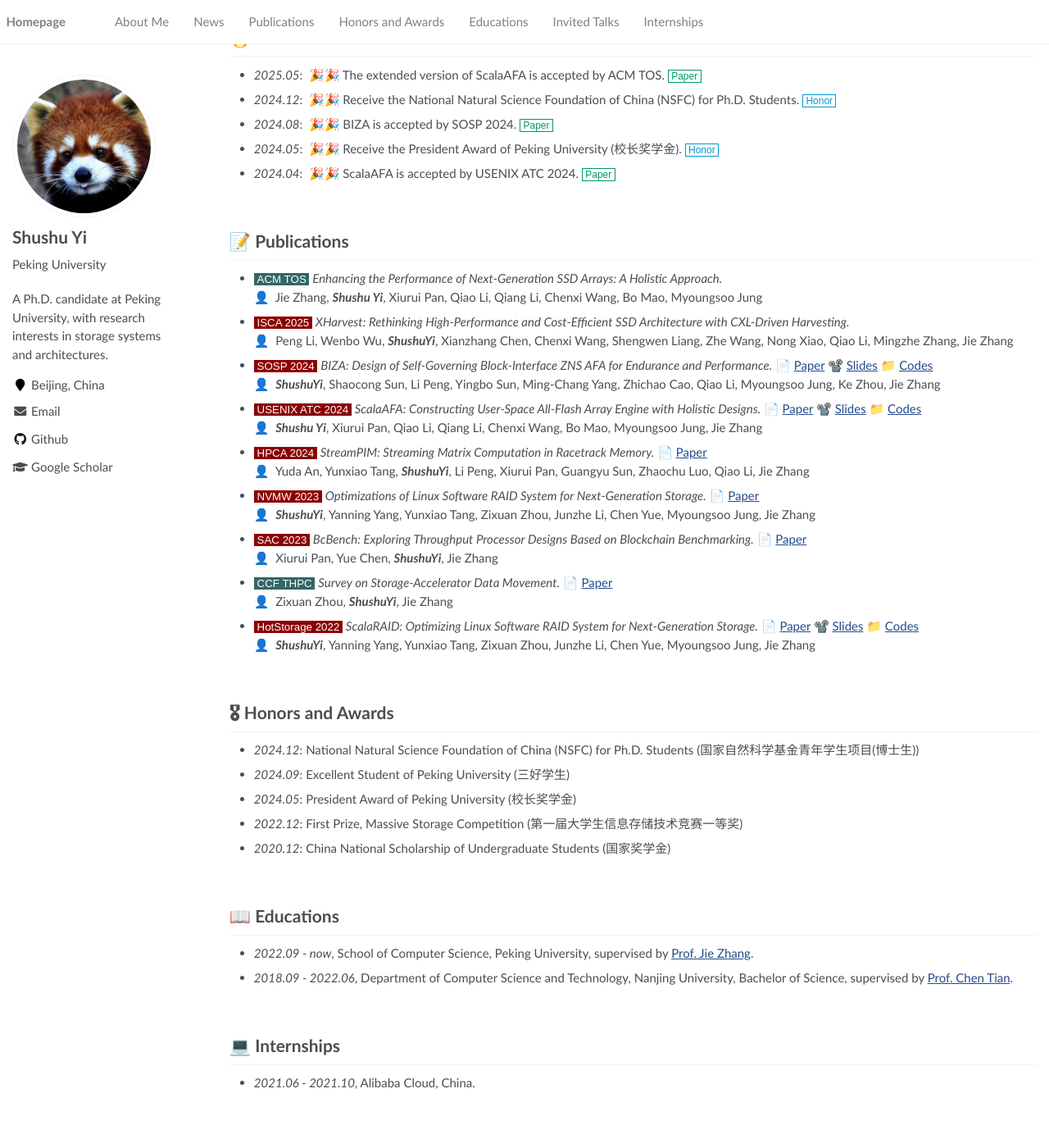
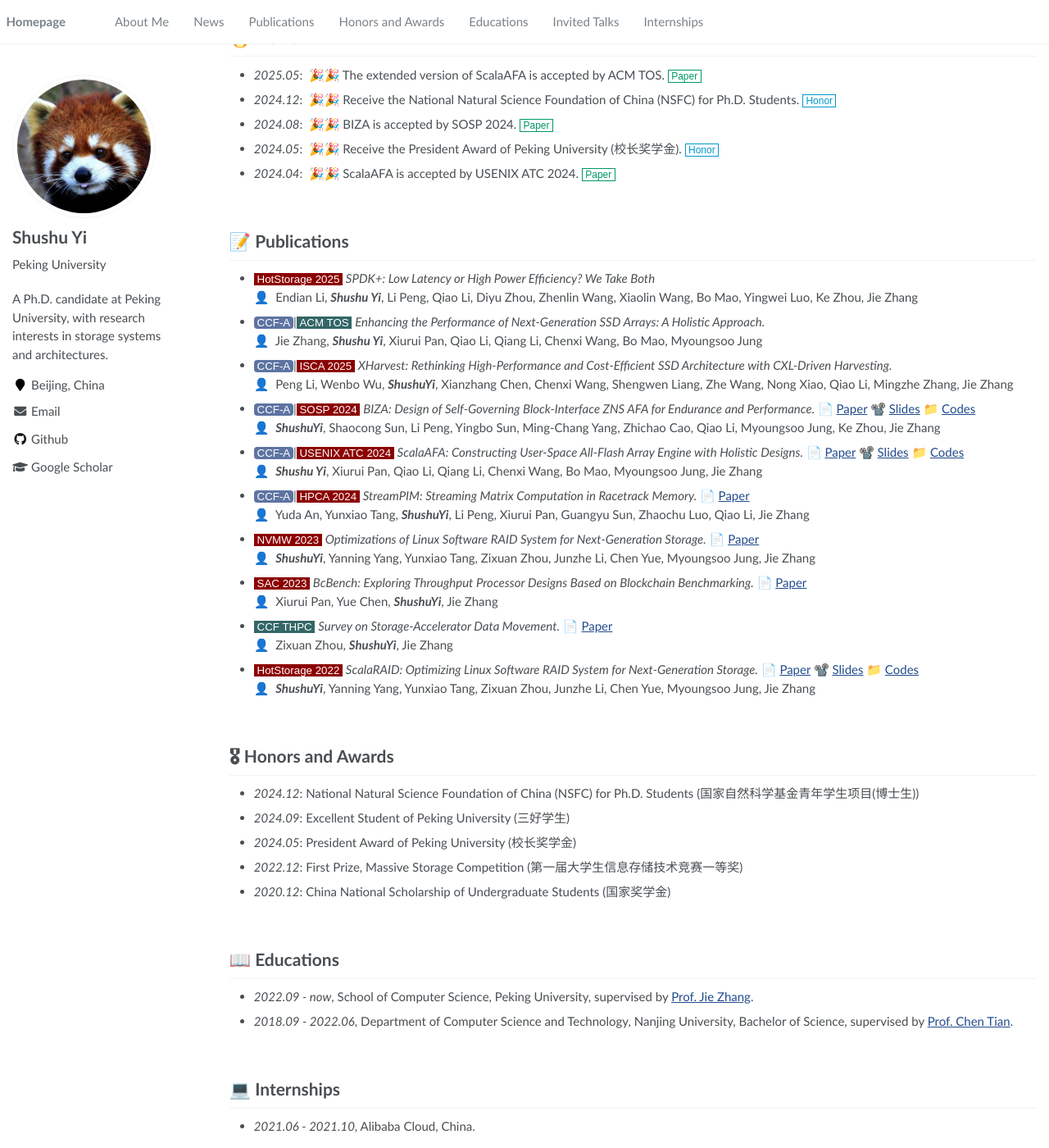
Before and after one commit to FirnYi/firnyi.github.io, a Jekyll site: the page built from _pages/about.md, in a window 1280 px wide and 1400 px high, scrolled down 305 px. Shown: the whole window at 82% size. Built offline with Jekyll 4.4.1, drawn with Linux system fonts in a browser that asks for light colours; before the commit the page ends 1652 px from its top, so only the background shows below that.

Commit message:
add SPDK+

```diff
--- a/_pages/about.md
+++ b/_pages/about.md
@@ -31,19 +31,22 @@
 <br/>
 
 # 📝 Publications
-- <div><font class="publication-tag-journal">&nbsp;ACM TOS&nbsp;</font>&nbsp;<i>Enhancing the Performance of Next-Generation SSD Arrays: A Holistic Approach.</i></div>
+- <div><font class="publication-tag-conf">&nbsp;HotStorage 2025&nbsp;</font>&nbsp;<i>SPDK+: Low Latency or High Power Efficiency? We Take Both</i></div>
+👤&nbsp; Endian Li, ***Shushu Yi***, Li Peng, Qiao Li, Diyu Zhou, Zhenlin Wang, Xiaolin Wang, Bo Mao, Yingwei Luo, Ke Zhou, Jie Zhang
+<br/>
+- <div><font class="ccf-a">&nbsp;CCF-A&nbsp;</font>|<font class="publication-tag-journal">&nbsp;ACM TOS&nbsp;</font>&nbsp;<i>Enhancing the Performance of Next-Generation SSD Arrays: A Holistic Approach.</i></div>
 👤&nbsp; Jie Zhang, ***Shushu Yi***, Xiurui Pan, Qiao Li, Qiang Li, Chenxi Wang, Bo Mao, Myoungsoo Jung
 <br/>
-- <div><font class="publication-tag-conf">&nbsp;ISCA 2025&nbsp;</font>&nbsp;<i>XHarvest: Rethinking High-Performance and Cost-Efficient SSD Architecture with CXL-Driven Harvesting.</i></div>
+- <div><font class="ccf-a">&nbsp;CCF-A&nbsp;</font>|<font class="publication-tag-conf">&nbsp;ISCA 2025&nbsp;</font>&nbsp;<i>XHarvest: Rethinking High-Performance and Cost-Efficient SSD Architecture with CXL-Driven Harvesting.</i></div>
 👤&nbsp; Peng Li, Wenbo Wu, ***ShushuYi***, Xianzhang Chen, Chenxi Wang, Shengwen Liang, Zhe Wang, Nong Xiao, Qiao Li, Mingzhe Zhang, Jie Zhang
 <br/>
-- <div><font class="publication-tag-conf">&nbsp;SOSP 2024&nbsp;</font>&nbsp;<i>BIZA: Design of Self-Governing Block-Interface ZNS AFA for Endurance and Performance.</i>&nbsp;📄&nbsp;<a href="https://dl.acm.org/doi/10.1145/3694715.3695953">Paper</a>&nbsp;📽️&nbsp;<a href="files/slides/BIZA_slides.pdf">Slides</a>&nbsp;📁&nbsp;<a href="https://github.com/ChaseLab-PKU/BIZA">Codes</a></div>
+- <div><font class="ccf-a">&nbsp;CCF-A&nbsp;</font>|<font class="publication-tag-conf">&nbsp;SOSP 2024&nbsp;</font>&nbsp;<i>BIZA: Design of Self-Governing Block-Interface ZNS AFA for Endurance and Performance.</i>&nbsp;📄&nbsp;<a href="https://dl.acm.org/doi/10.1145/3694715.3695953">Paper</a>&nbsp;📽️&nbsp;<a href="files/slides/BIZA_slides.pdf">Slides</a>&nbsp;📁&nbsp;<a href="https://github.com/ChaseLab-PKU/BIZA">Codes</a></div>
 👤&nbsp; ***ShushuYi***, Shaocong Sun, Li Peng, Yingbo Sun, Ming-Chang Yang, Zhichao Cao, Qiao Li, Myoungsoo Jung, Ke Zhou, Jie Zhang
 <br/>
-- <div><font class="publication-tag-conf">&nbsp;USENIX ATC 2024&nbsp;</font>&nbsp;<i>ScalaAFA: Constructing User-Space All-Flash Array Engine with Holistic Designs.</i>&nbsp;📄&nbsp;<a href="https://www.usenix.org/system/files/atc24-yi-shushu.pdf">Paper</a>&nbsp;📽️&nbsp;<a href="https://www.usenix.org/system/files/atc24_slides-yi-shushu.pdf">Slides</a>&nbsp;📁&nbsp;<a href="https://github.com/ChaseLab-PKU/ScalaAFA">Codes</a></div>
+- <div><font class="ccf-a">&nbsp;CCF-A&nbsp;</font>|<font class="publication-tag-conf">&nbsp;USENIX ATC 2024&nbsp;</font>&nbsp;<i>ScalaAFA: Constructing User-Space All-Flash Array Engine with Holistic Designs.</i>&nbsp;📄&nbsp;<a href="https://www.usenix.org/system/files/atc24-yi-shushu.pdf">Paper</a>&nbsp;📽️&nbsp;<a href="https://www.usenix.org/system/files/atc24_slides-yi-shushu.pdf">Slides</a>&nbsp;📁&nbsp;<a href="https://github.com/ChaseLab-PKU/ScalaAFA">Codes</a></div>
 👤&nbsp; ***Shushu Yi***, Xiurui Pan, Qiao Li, Qiang Li, Chenxi Wang, Bo Mao, Myoungsoo Jung, Jie Zhang
 <br/>
-- <div><font class="publication-tag-conf">&nbsp;HPCA 2024&nbsp;</font>&nbsp;<i>StreamPIM: Streaming Matrix Computation in Racetrack Memory.</i>&nbsp;📄&nbsp;<a href="https://ieeexplore.ieee.org/document/10476415">Paper</a></div>
+- <div><font class="ccf-a">&nbsp;CCF-A&nbsp;</font>|<font class="publication-tag-conf">&nbsp;HPCA 2024&nbsp;</font>&nbsp;<i>StreamPIM: Streaming Matrix Computation in Racetrack Memory.</i>&nbsp;📄&nbsp;<a href="https://ieeexplore.ieee.org/document/10476415">Paper</a></div>
 👤&nbsp; Yuda An, Yunxiao Tang, ***ShushuYi***, Li Peng, Xiurui Pan, Guangyu Sun, Zhaochu Luo, Qiao Li, Jie Zhang
 <br/>
 - <div><font class="publication-tag-conf">&nbsp;NVMW 2023&nbsp;</font>&nbsp;<i>Optimizations of Linux Software RAID System for Next-Generation Storage.</i>&nbsp;📄&nbsp;<a href="http://nvmw.ucsd.edu/nvmw2023-program/nvmw2023-paper6-final_version_your_extended_abstract.pdf">Paper</a></div>
--- a/assets/css/main.scss
+++ b/assets/css/main.scss
@@ -177,3 +177,22 @@
     font-family: Arial;
     font-size: 10pt;
 }
+
+.ccf-a{
+    background-color: #5D74A2;
+    color: white;
+    font-family: Arial;
+    font-size: 10pt;
+    border-width: 0.5px;
+    border-radius: 3pt;
+}
+
+.ccf-a:hover {
+    background-color: #5D74A2;
+    color: white;
+    font-family: Arial;
+    font-size: 10pt;
+    border-width: 0.5px;
+    border-radius: 3pt;
+    opacity: 0.8;
+}
```
